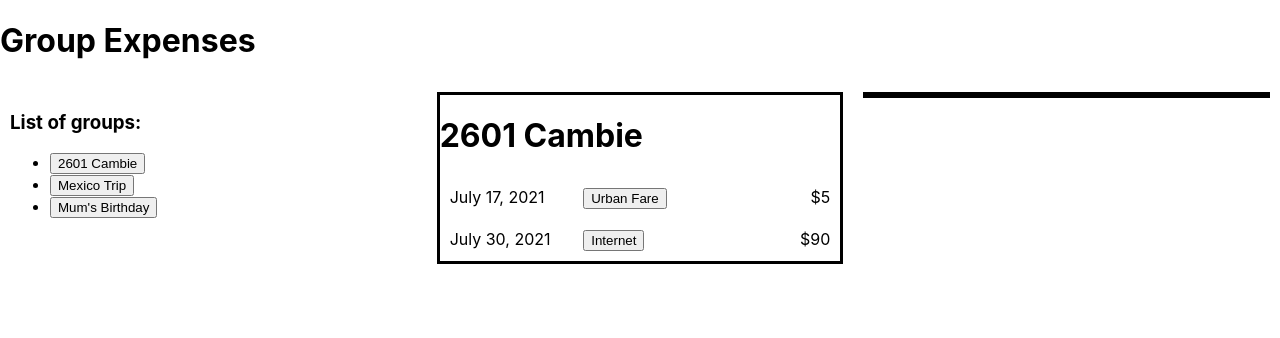
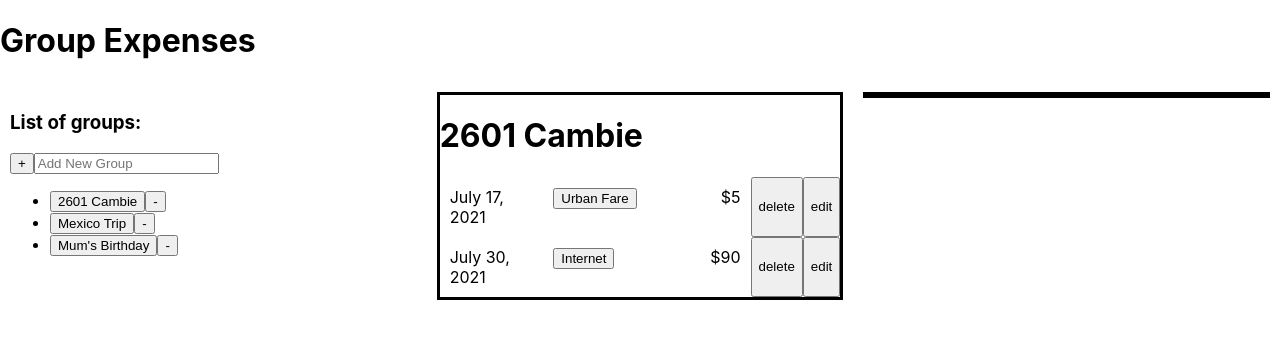
Before and after one commit to leeenah/group-expenses, a React (Create React App) app: page / in a window 1280 px wide. Both pictures are taken after a click on the button "2601 Cambie". Shown: the top 338 px of the page. Built offline with nearby package versions, Linux system fonts and the light colour scheme.

Commit message:
Added Form element in Group component to allow new group expenses added to the list

```diff
--- a/src/components/Expenses.js
+++ b/src/components/Expenses.js
@@ -19,6 +19,8 @@ const Expenses = ({ group, action }) => {
           </button>
         </div>
         <div className="col-price">${expense.amount}</div>
+        <button>delete</button>
+        <button>edit</button>
       </div>
     ));
   }
--- a/src/components/Group.js
+++ b/src/components/Group.js
@@ -1,14 +1,31 @@
-import React from "react";
+import React, { useState } from "react";
 
 const Group = ({ groups, action }) => {
+  const [newGroup, setNewGroup] = useState("");
+
   const handleClick = (index) => {
     let selectedGroup = groups[index];
     action(selectedGroup);
   };
 
+  function handleSubmit(event) {
+    event.preventDefault();
+    addNewGroup(newGroup);
+    console.log(`Group Name: ${newGroup}`);
+  }
+
+  function addNewGroup() {
+    console.log(`"${newGroup}" added to list`);
+  }
+
+  function AddNewGroupName(input) {
+    setNewGroup(input.target.value);
+  }
+
   const group = groups.map((groupName, index) => (
     <li key={index}>
       <button onClick={handleClick.bind(this, index)}>{groupName.name}</button>
+      <button>-</button>
     </li>
   ));
 
@@ -16,6 +33,16 @@ const Group = ({ groups, action }) => {
     <div className="group-panel">
       <h3>List of groups:</h3>
 
+      <form onSubmit={handleSubmit}>
+        <button type="submit">+</button>
+        <input
+          type="text"
+          placeholder="Add New Group"
+          value={newGroup}
+          onChange={AddNewGroupName}
+        />
+      </form>
+
       <ul>{group}</ul>
     </div>
   );
```
